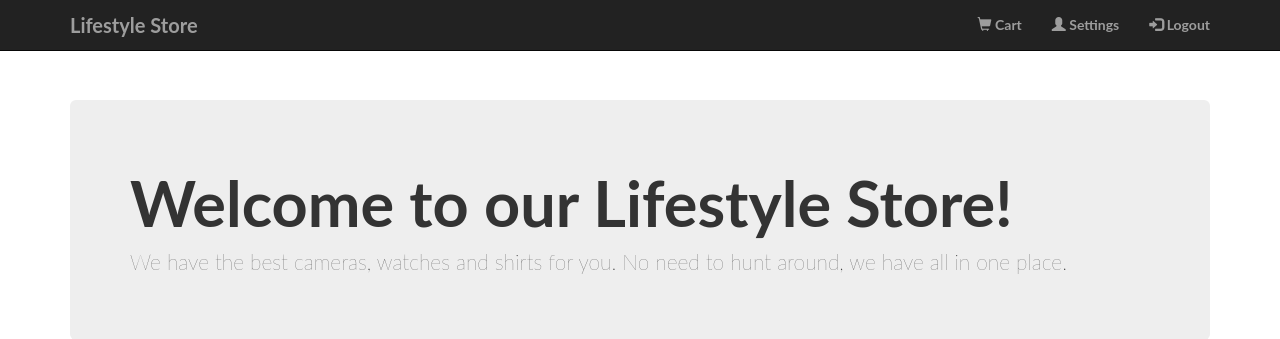
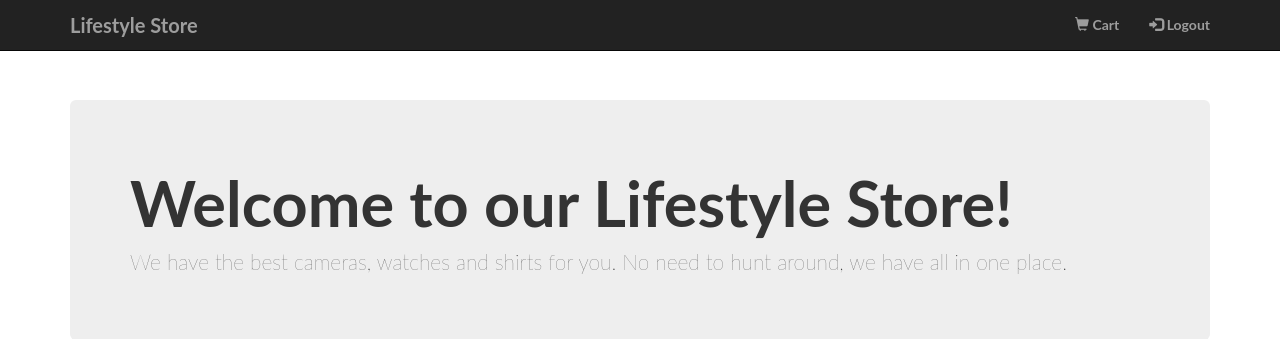
Before and after one commit to inshahayat/error__401Xethon, a PHP site: page /product.php in a window 1280 px wide. Shown: the top 339 px of the page. Run offline with PHP 8.4, Linux system fonts and the light colour scheme.

Commit message:
one changed done ;)

```diff
--- a/product.php
+++ b/product.php
@@ -26,7 +26,7 @@
                 <div class="collapse navbar-collapse" id="myNavbar">
                     <ul class="nav navbar-nav navbar-right">
                         <li><a href = "cart.html"><span class = "glyphicon glyphicon-shopping-cart"></span> Cart </a></li>
-                        <li><a href = "settings.html"><span class = "glyphicon glyphicon-user"></span> Settings</a></li>
+                        <!-- <li><a href = "settings.html"><span class = "glyphicon glyphicon-user"></span> Settings</a></li> -->
                         <li><a href = "./database/logout.php"><span class = "glyphicon glyphicon-log-in"></span> Logout</a></li>
                     </ul>
                 </div>
```
